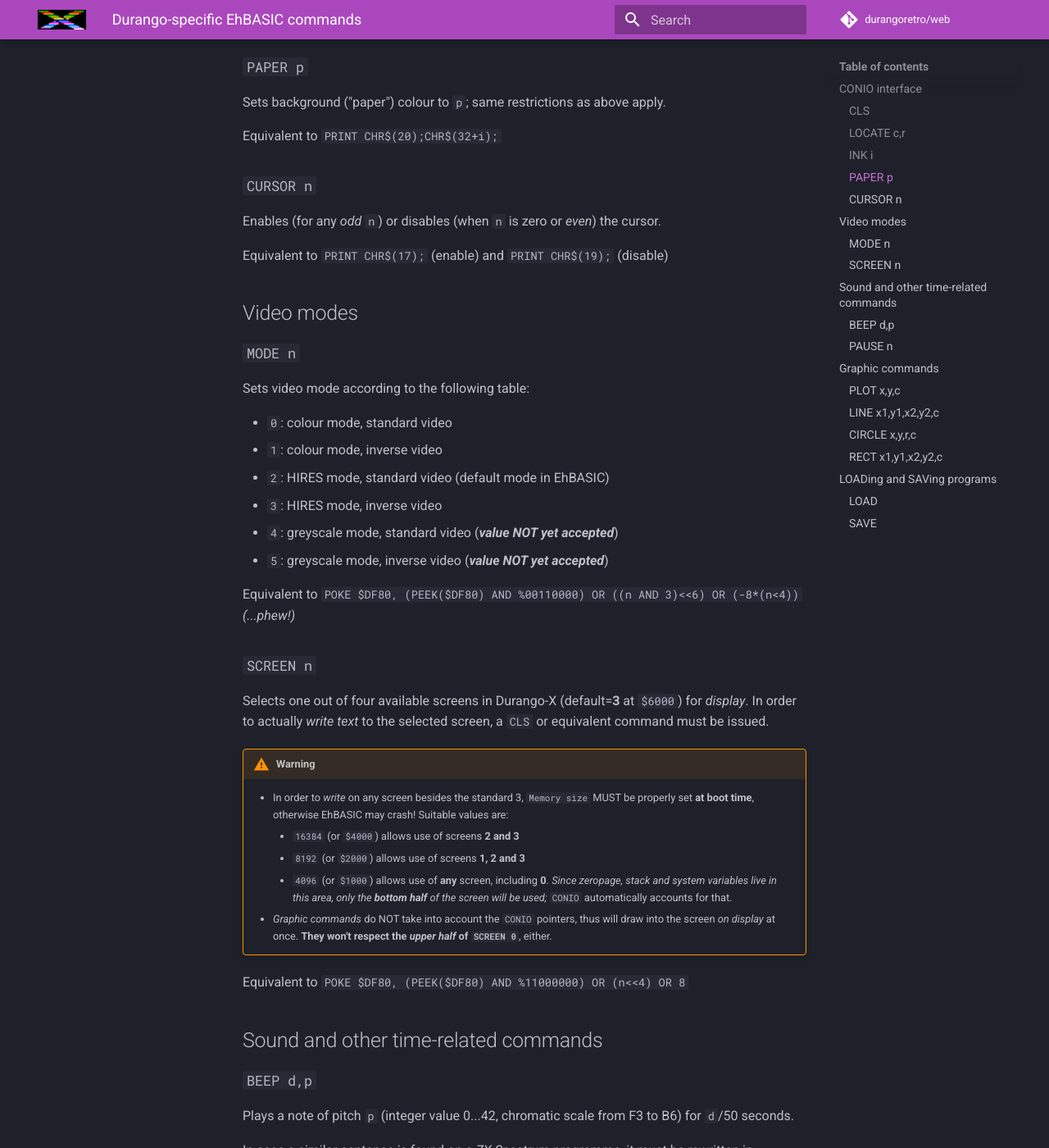
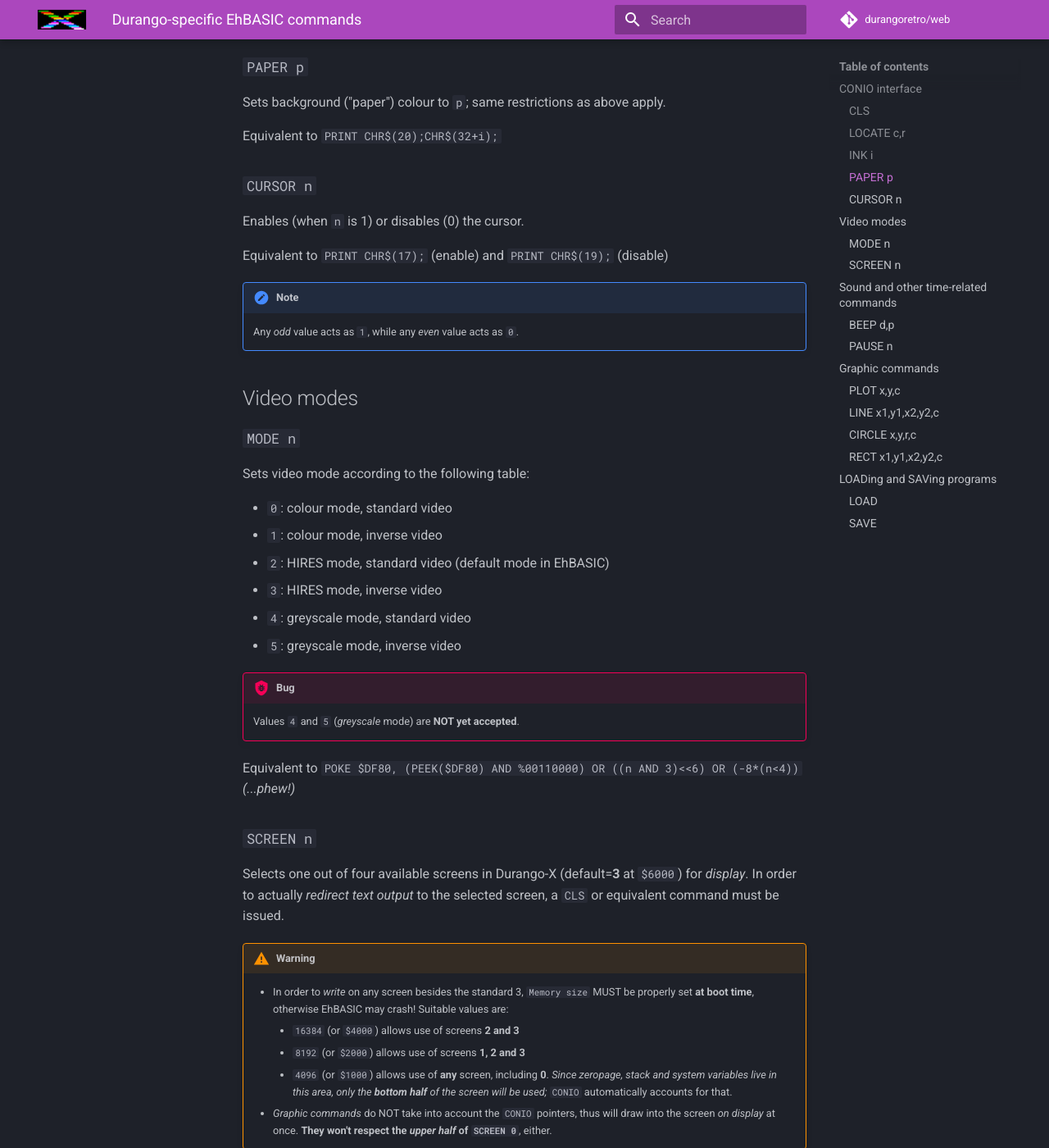
Before and after one commit to durangoretro/web, an MkDocs documentation site: the page built from docs/software/ehbasic.md, in a window 1280 px wide and 1400 px high, scrolled down 1069 px. Shown: the whole window at 82% size. Built offline with MkDocs 1.6.1 and Material for MkDocs 9.7.7, drawn with Linux system fonts in a browser that asks for light colours; comment, search, counter and statistics services are not loaded; some of the changed text lies outside the part shown.

Commit message:
clarify new EhBASIC commands

```diff
--- a/docs/software/ehbasic.md
+++ b/docs/software/ehbasic.md
@@ -40,9 +40,13 @@
 
 ### `CURSOR n`
 
-Enables (for any _odd_ `n`) or disables (when `n` is zero or _even_) the cursor.
+Enables (when `n` is 1) or disables (0) the cursor.
 
 Equivalent to `PRINT CHR$(17);` (enable) and `PRINT CHR$(19);` (disable)
+
+!!! note
+
+	Any _odd_ value acts as `1`, while any _even_ value acts as `0`.
 
 ## Video modes
 
@@ -54,15 +58,18 @@
 * `1`: colour mode, inverse video
 * `2`: HIRES mode, standard video (default mode in EhBASIC)
 * `3`: HIRES mode, inverse video
-* `4`: greyscale mode, standard video (_**value NOT yet accepted**_)
-* `5`: greyscale mode, inverse video (_**value NOT yet accepted**_)
+* `4`: greyscale mode, standard video
+* `5`: greyscale mode, inverse video
+
+!!! bug
+
+	Values `4` and `5` (_greyscale_ mode) are **NOT yet accepted**.
 
 Equivalent to `POKE $DF80, (PEEK($DF80) AND %00110000) OR ((n AND 3)<<6) OR (-8*(n<4))` _(...phew!)_
 
 ### `SCREEN n`
 
-Selects one out of four available screens in Durango-X (default=**3** at `$6000`) for _display_. In order to actually _write text_ to the selected screen,
-a `CLS` or equivalent command must be issued.
+Selects one out of four available screens in Durango-X (default=**3** at `$6000`) for _display_. In order to actually _redirect text output_ to the selected screen, a `CLS` or equivalent command must be issued.
 
 !!! warning
 
```
Also changed, not shown: other parts of docs/software/ehbasic.md (+4 -2 lines).
